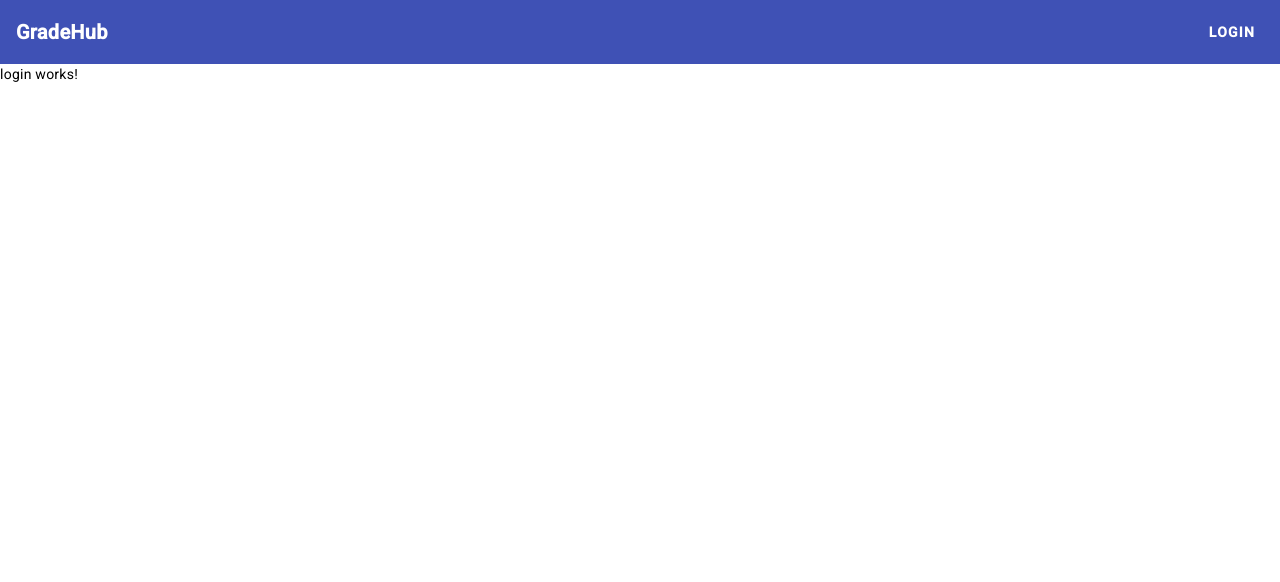
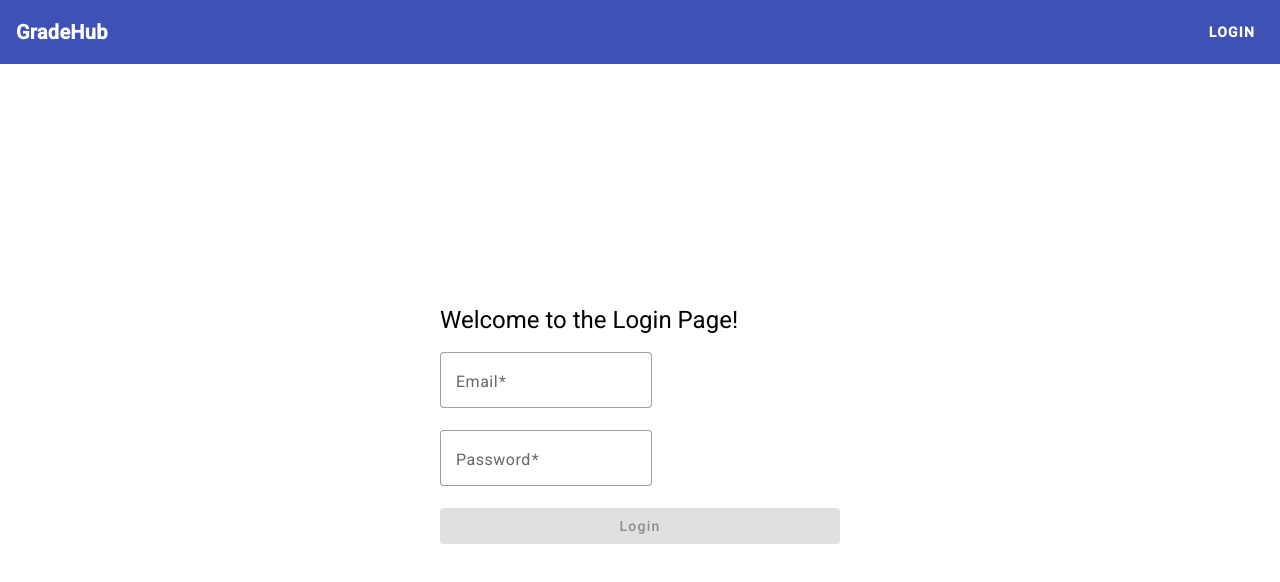
Before and after one commit to Phantom-LK/GradeHub_Project, an Angular app in the folder GradeHub_FrontEnd/: page /login in a window 1280 px wide. Shown: the top 582 px of the page. Built offline with nearby package versions, Linux system fonts and the light colour scheme.

Commit message:
Merge Two side

```diff
--- a/GradeHub_FrontEnd/src/app/app.module.ts
+++ b/GradeHub_FrontEnd/src/app/app.module.ts
@@ -10,6 +10,8 @@ import { LoginComponent } from './login/login.component';
 import {MatToolbarModule} from '@angular/material/toolbar';
 import {MatButtonModule} from '@angular/material/button';
 import { BrowserAnimationsModule } from '@angular/platform-browser/animations';
+import { MatInputModule } from '@angular/material/input';
+import { MatFormFieldModule } from '@angular/material/form-field';
 
 @NgModule({
   declarations: [
@@ -25,7 +27,9 @@ import { BrowserAnimationsModule } from '@angular/platform-browser/animations';
     ReactiveFormsModule,
     HttpClientModule,
     MatToolbarModule,
-    MatButtonModule
+    MatFormFieldModule,
+    MatButtonModule,
+    MatInputModule
   ],
   providers: [
     provideClientHydration(),
--- a/GradeHub_FrontEnd/src/app/login/login.component.html
+++ b/GradeHub_FrontEnd/src/app/login/login.component.html
@@ -1 +1,28 @@
-<p>login works!</p>
+<div class="bg">
+    <div class="parent">
+        <div class="child">
+            <h1>Welcome to the Login Page!</h1>
+            <form class="Login-form" [formGroup]="loginForm">
+                <mat-form-field appearance="outline" class="form-field">
+                    <mat-label>Email</mat-label>
+                    <input matInput type="email" placeholder="Enter Email" formControlName="email"/>
+                    <mat-error *ngIf="loginForm.get('email')?.hasError('required')">This Input IS
+                        Required!</mat-error>
+                    <mat-error *ngIf="loginForm.get('email')?.hasError('email')">Please Enter The valid Email
+                        address</mat-error>
+                </mat-form-field>
+
+                <mat-form-field appearance="outline" class="form-field">
+                    <mat-label>Password</mat-label>
+                    <input matInput type="password" placeholder="Password" formControlName="password"/>
+                    <mat-error *ngIf="loginForm.get('password')?.hasError('required')">This Input IS
+                        Required!</mat-error>
+                </mat-form-field>
+                <button mat-raised-button color="primary" (click)="login()" [disabled]="loginForm.invalid">Login</button>
+
+            </form>
+
+        </div>
+    </div>
+
+</div>
--- a/GradeHub_FrontEnd/src/app/login/login.component.scss
+++ b/GradeHub_FrontEnd/src/app/login/login.component.scss
@@ -0,0 +1,29 @@
+.parent{
+    display: flex;
+    justify-content: center;
+    align-items: center;
+    height: 90vh;
+}
+
+.child{
+    width: 100%;
+    max-width: 400px;
+}
+
+.form-title{
+    margin-left: 170px;
+}
+
+.login-form{
+    display: flex;
+    flex-direction: column;
+}
+
+.mat-form-field{
+    width: 100%;
+    max-width: 100%;
+}
+
+button{
+    width:100%
+}
--- a/GradeHub_FrontEnd/src/app/login/login.component.ts
+++ b/GradeHub_FrontEnd/src/app/login/login.component.ts
@@ -1,4 +1,7 @@
 import { Component } from '@angular/core';
+import { ServicesService } from '../services/services.service';
+import { FormBuilder, FormGroup, Validators } from '@angular/forms';
+import { response } from 'express';
 
 @Component({
   selector: 'app-login',
@@ -7,4 +10,24 @@ import { Component } from '@angular/core';
 })
 export class LoginComponent {
 
+  loginForm:FormGroup;
+
+  constructor(
+    private service: ServicesService,
+    private fb: FormBuilder
+  ){}
+
+  ngOnInit(){
+    this.loginForm = this.fb.group({
+      email: ['',Validators.required],
+      password:  ['',Validators.required],
+  })
 }
+ login(){
+  console.log(this.loginForm.value);
+  this.service.login(this.loginForm.value).subscribe((response) =>{
+    console.log(response);
+  })
+ }
+
+}
--- a/GradeHub_FrontEnd/src/app/services/services.service.ts
+++ b/GradeHub_FrontEnd/src/app/services/services.service.ts
@@ -1,9 +1,18 @@
+import { HttpClient } from '@angular/common/http';
 import { Injectable } from '@angular/core';
+import { Observable } from 'rxjs';
+
+
+const BASIC_URL = ['https://localhost:8080/'];
 
 @Injectable({
   providedIn: 'root'
 })
 export class ServicesService {
 
-  constructor() { }
+  constructor(private http: HttpClient) { }
+
+  login(loginRequest: any): Observable<any> {
+    return this.http.post(BASIC_URL + 'authenticate', loginRequest);
+  }
 }
--- a/GradeHub_FrontEnd/src/styles.scss
+++ b/GradeHub_FrontEnd/src/styles.scss
@@ -2,3 +2,6 @@
 
 html, body { height: 100%; }
 body { margin: 0; font-family: Roboto, "Helvetica Neue", sans-serif; }
+
+html, body { height: 100%; }
+body { margin: 0; font-family: Roboto, "Helvetica Neue", sans-serif; }
--- a/GradeHub_FrontEnd/tsconfig.json
+++ b/GradeHub_FrontEnd/tsconfig.json
@@ -3,7 +3,7 @@
   "compileOnSave": false,
   "compilerOptions": {
     "outDir": "./dist/out-tsc",
-    "strict": true,
+    "strict": false,
     "noImplicitOverride": true,
     "noPropertyAccessFromIndexSignature": true,
     "noImplicitReturns": true,
```
